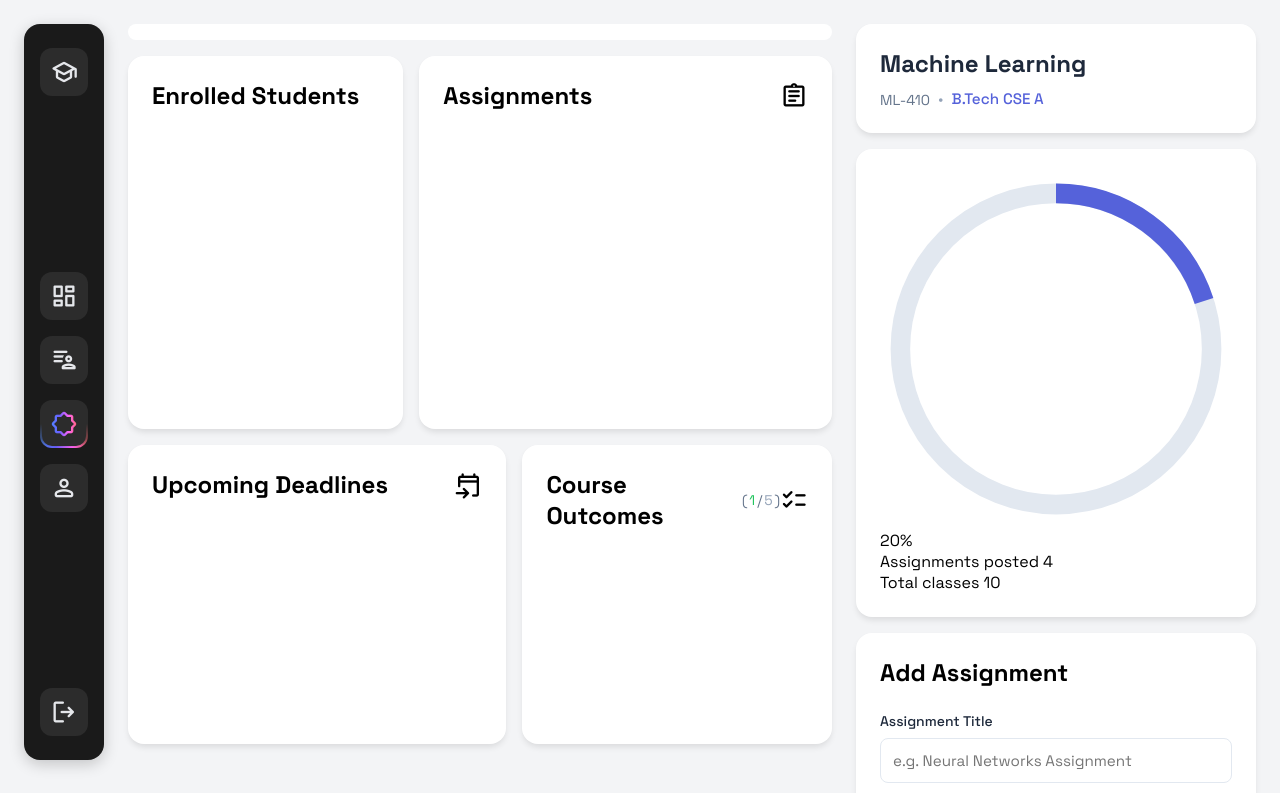
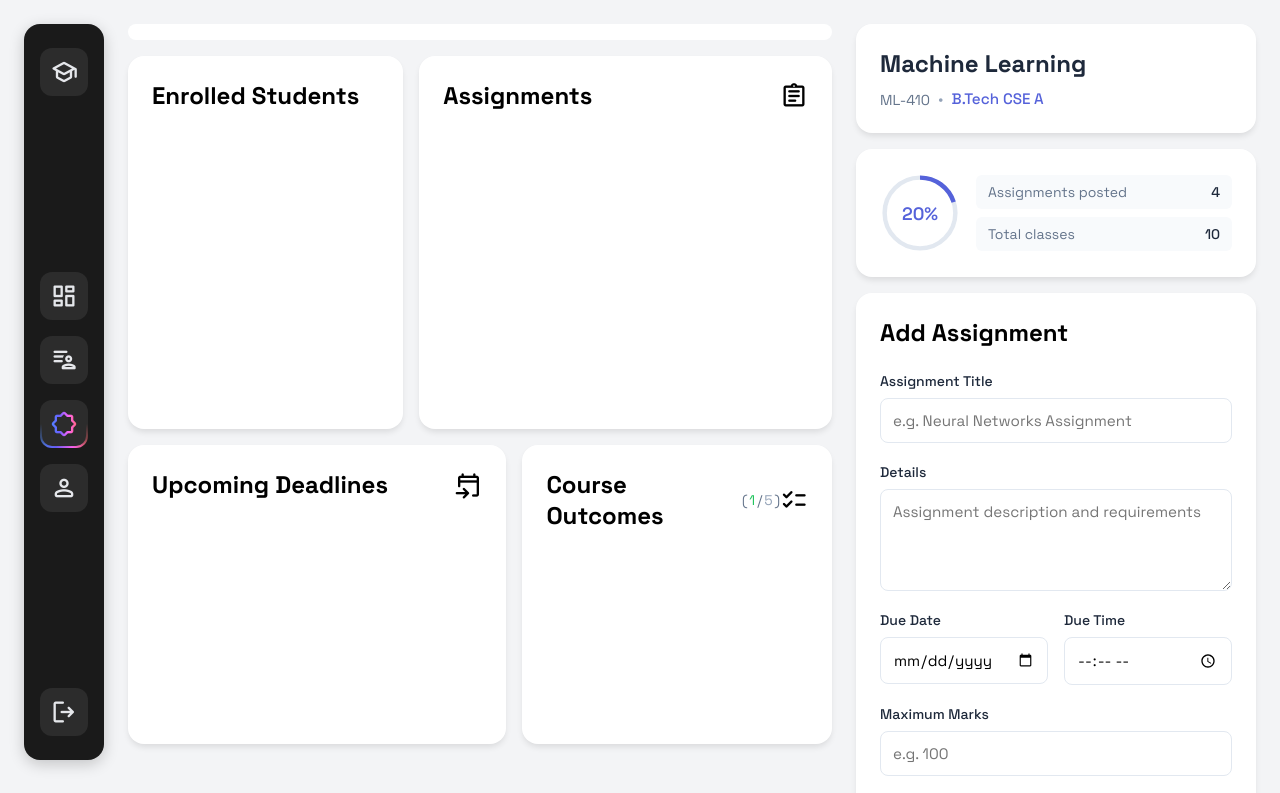
Before and after one commit to gru13/Faculty-Dashboard, a website: page public/html/course.html in a window 1280 px wide. Shown: the top 793 px of the page. Drawn offline with nearby package versions, Linux system fonts and the light colour scheme; a web font is replaced by a local one.

Commit message:
Update Course stats styles

```diff
--- a/public/css/course.css
+++ b/public/css/course.css
@@ -950,3 +950,77 @@ input:focus, textarea:focus {
     color: #5562da;
     font-weight: 500;
 }
+
+
+/* Add after the course-info-box styles */
+
+.completion-box {
+    max-height: 180px;
+}
+
+
+.completion-stats {
+    display: flex;
+    align-items: center;
+    gap: 16px;
+    /* padding: 12px; */
+}
+
+.completion-circle {
+    position: relative;
+    width: 80px;
+    height: 80px;
+    flex-shrink: 0;
+}
+
+.completion-percentage {
+    position: absolute;
+    top: 50%;
+    left: 50%;
+    transform: translate(-50%, -50%);
+    font-size: 1.125rem;
+    font-weight: 600;
+    color: #5562da;
+}
+
+.completion-details {
+    flex: 1;
+    display: flex;
+    flex-direction: column;
+    gap: 8px;
+}
+
+.stat-row {
+    display: flex;
+    justify-content: space-between;
+    align-items: center;
+    padding: 8px 12px;
+    background: #f8fafc;
+    border-radius: 6px;
+    font-size: 0.875rem;
+}
+
+.stat-row .label {
+    color: #64748b;
+}
+
+.stat-row .value {
+    color: #1e293b;
+    font-weight: 500;
+}
+
+.stat-row:hover {
+    background: #f1f5f9;
+    transform: translateX(2px);
+}
+
+/* Add animation for the progress circle */
+@keyframes progress {
+    from {
+        stroke-dasharray: 0, 100;
+    }
+}
+
+.completion-circle path:last-child {
+    animation: progress 1s ease-out forwards;
+}
```
